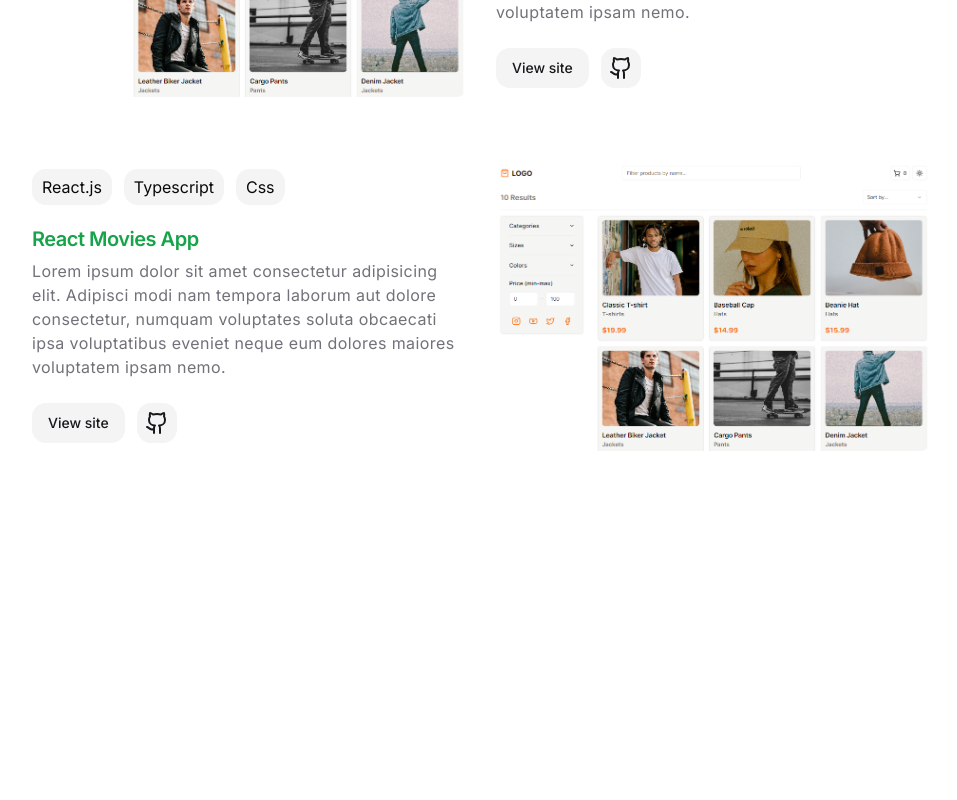
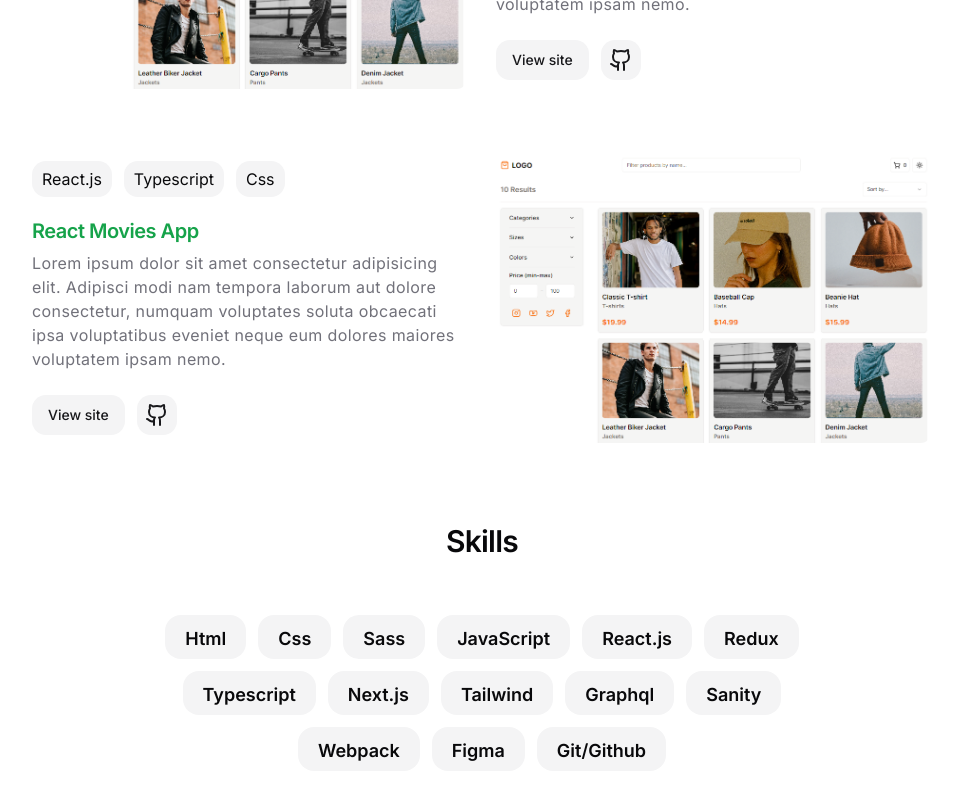
Before and after one commit to Fall3n4ngle/Portfolio, a Next.js app: page / in a window 1280 px wide. Shown: the part 894-1694 px from the top of the page, without its empty margins (158-1115 px from the left). Before the commit the page ends 1425 px from the top, so only its background shows below. Built offline with nearby package versions, Linux system fonts and the light colour scheme.

Commit message:
created skills section

```diff
--- a/src/app/page.tsx
+++ b/src/app/page.tsx
@@ -1,11 +1,13 @@
 import { Hero } from "@/components/Hero";
 import { Projects } from "@/components/Projects";
+import { Skills } from "@/components/Skills";
 
 export default function Home() {
   return (
     <div className="container">
       <Hero />
       <Projects />
+      <Skills />
     </div>
   );
 }
--- a/src/components/Projects/Projects.tsx
+++ b/src/components/Projects/Projects.tsx
@@ -10,9 +10,9 @@ export default function Projects() {
   return (
     <section
       id="projects"
-      className="mx-auto max-w-[900px] scroll-mt-24 lg:mb-20"
+      className="mx-auto max-w-[900px] scroll-mt-24 mb-20"
     >
-      <h2 className="mb-16 scroll-m-20 text-center text-3xl font-semibold tracking-tight first:mt-0">
+      <h2 className="mb-14 scroll-m-20 text-center text-3xl font-semibold tracking-tight first:mt-0">
         Projects
       </h2>
       <div className="flex flex-col gap-16">
--- /dev/null
+++ b/src/components/Skills/SkillCard.tsx
@@ -0,0 +1,11 @@
+type Props = {
+  title: string;
+};
+
+export default function SkillCard({ title }: Props) {
+  return (
+    <li className="h-[44px] whitespace-nowrap rounded-2xl bg-secondary px-5 py-2.5 font-semibold sm:text-lg">
+      {title}
+    </li>
+  );
+}
--- /dev/null
+++ b/src/components/Skills/Skills.tsx
@@ -0,0 +1,17 @@
+import { skills } from "./const";
+import SkillCard from "./SkillCard";
+
+export default function Skills() {
+  return (
+    <section id="skills" className="mb-20 scroll-mt-24">
+      <h2 className="mb-14 scroll-m-20 text-center text-3xl font-semibold tracking-tight first:mt-0">
+        Skills
+      </h2>
+      <ul className="mx-auto flex max-w-[650px] flex-wrap items-center justify-center gap-3">
+        {skills.map((skill, index) => (
+          <SkillCard key={index} title={skill} />
+        ))}
+      </ul>
+    </section>
+  );
+}
--- /dev/null
+++ b/src/components/Skills/const.ts
@@ -0,0 +1,16 @@
+export const skills = [
+  "Html",
+  "Css",
+  "Sass",
+  "JavaScript",
+  "React.js",
+  "Redux",
+  "Typescript",
+  "Next.js",
+  "Tailwind",
+  "Graphql",
+  "Sanity",
+  "Webpack",
+  "Figma",
+  "Git/Github",
+];
--- /dev/null
+++ b/src/components/Skills/index.ts
@@ -0,0 +1 @@
+export { default as Skills } from "./Skills"
```
